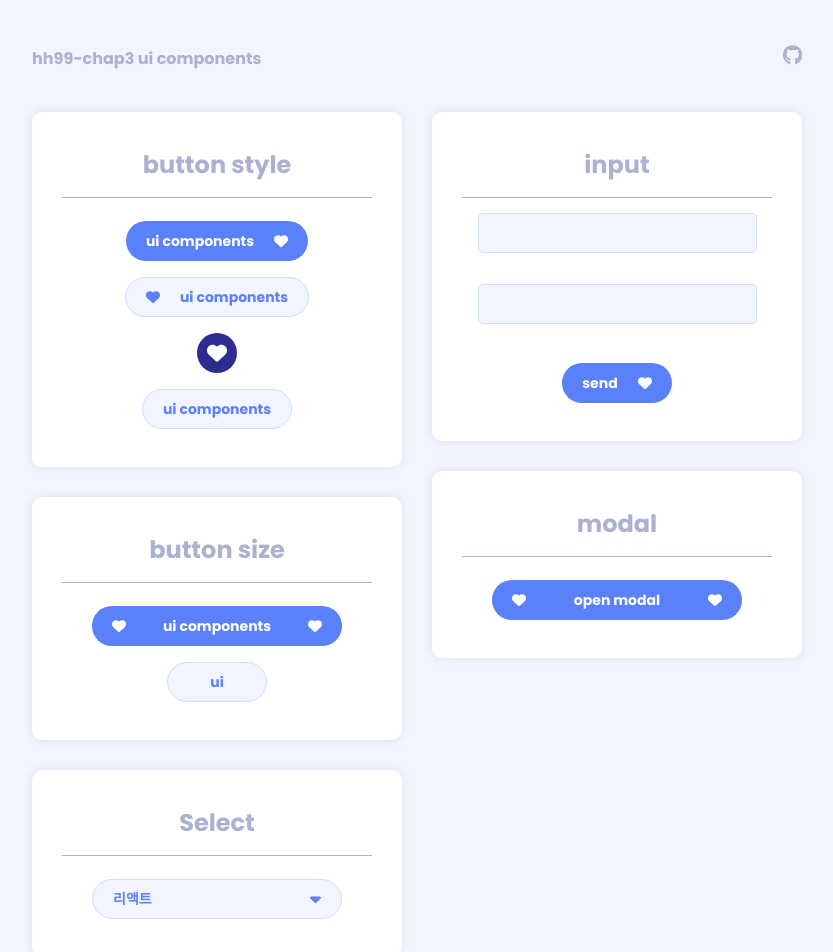
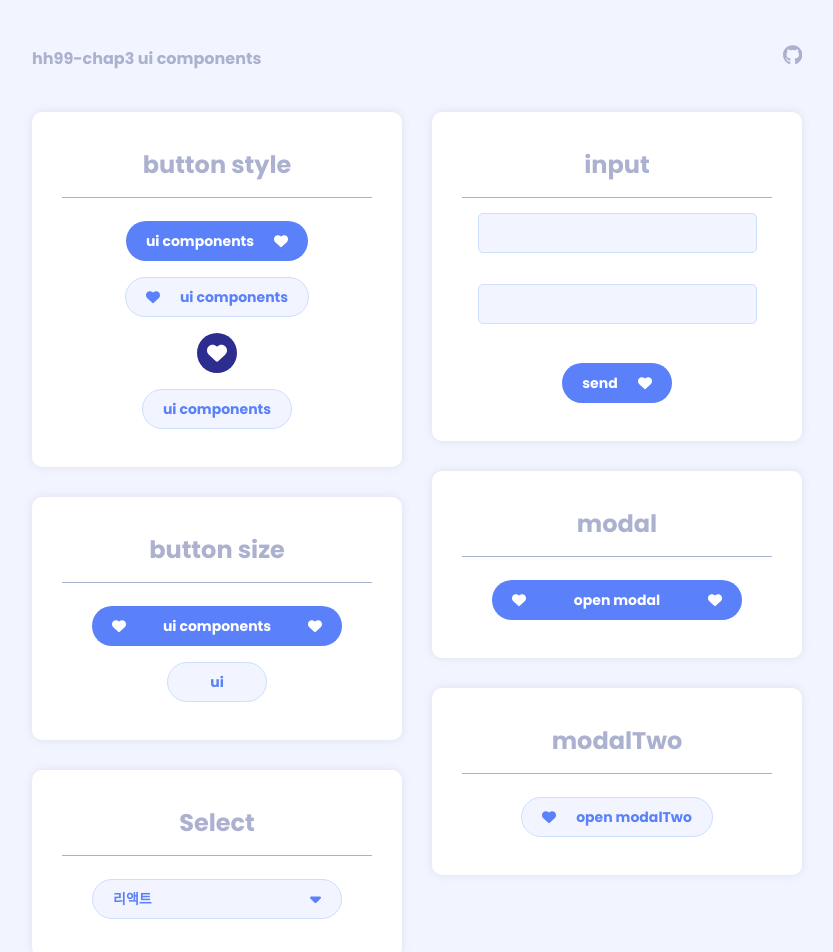
Before and after one commit to kangsinbeom/hh99-chap3, a React (Create React App) app: page / in a window 1280 px wide. Shown: the top 952 px of the page, without its empty margins (223-1056 px from the left). Built offline with nearby package versions, Linux system fonts and the light colour scheme; a web font is replaced by a local one.

Commit message:
create ModalTwo

```diff
--- /dev/null
+++ b/src/components/ModalTwo.jsx
@@ -0,0 +1,73 @@
+import React, { useState } from "react";
+import styled from "styled-components";
+import { grayColor } from "../utils/GlobalSytle";
+import ReactDOM from "react-dom";
+import Icon from "../assets/icons";
+import Button from "./Button";
+function Modal(props) {
+  const [modalChecked, setModalChecked] = useState(false);
+
+  const onClickModalHandler = () => {
+    let checked = !modalChecked;
+    setModalChecked(checked);
+  };
+
+  return (
+    <StyledModal>
+      <Button.Secondary onClick={onClickModalHandler}>
+        <Icon.Heart />
+        open modalTwo
+      </Button.Secondary>
+      {modalChecked
+        ? ReactDOM.createPortal(
+            <>
+              <div className="modal-background"></div>
+              <div className="modal">
+                <p>혜경님이 너 진짜 싫어함</p>
+                <Button.Secondary
+                  width="100px"
+                  center="center"
+                  onClick={onClickModalHandler}
+                >
+                  {" "}
+                  close
+                </Button.Secondary>
+              </div>
+            </>,
+            document.getElementById("portal")
+          )
+        : null}
+    </StyledModal>
+  );
+}
+
+export default Modal;
+
+const StyledModal = styled.div`
+  /* display: flex;
+  flex-direction: column;
+  justify-content: center;
+  align-items: center;
+
+  .modal {
+    width: 500px;
+    height: 500px;
+    position: fixed;
+    border-radius: 10px;
+    border: 2px solid black;
+    top: 50%;
+    left: 50%;
+    transform: translate(-50%, -50%);
+    background-color: #f2f5ff;
+    inset: 0px;
+  }
+  .modal-background {
+    opacity: 0.3;
+    background-color: ${grayColor[1]};
+    width: 100%;
+    height: 100vh;
+    position: fixed;
+    top: 0;
+    left: 0;
+  } */
+`;
--- a/src/layout/Right.jsx
+++ b/src/layout/Right.jsx
@@ -6,7 +6,7 @@ import { useState } from "react";
 import Button from "../components/Button";
 import Icon from "../assets/icons";
 import styled from "styled-components";
-
+import ModalTwo from "../components/ModalTwo";
 function Right(props) {
   const [input, setInput] = useState({
     title: "",
@@ -56,6 +56,9 @@ function Right(props) {
       <UiBox title="modal">
         <Modal />
       </UiBox>
+      <UiBox title="modalTwo">
+        <ModalTwo />
+      </UiBox>
     </div>
   );
 }
```
